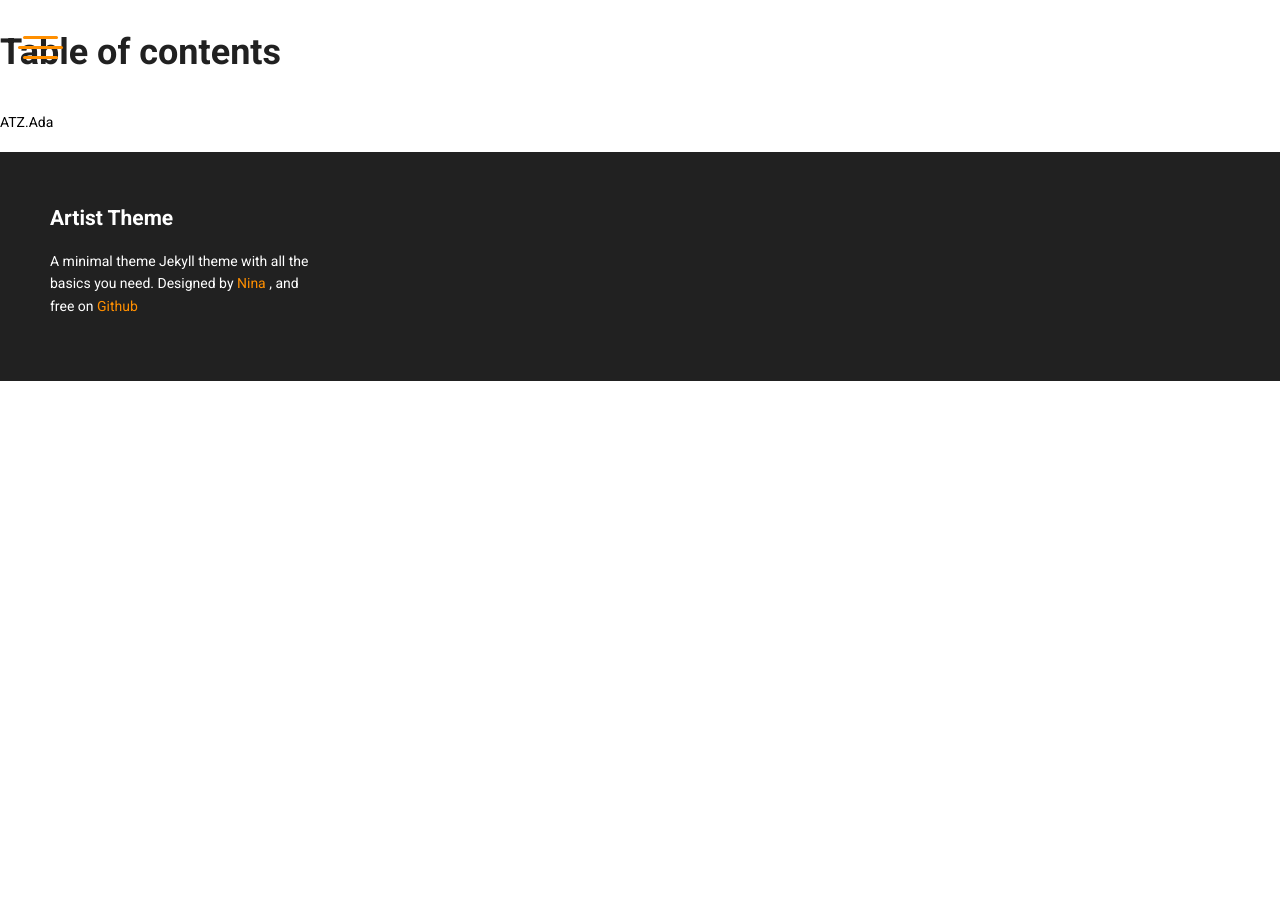
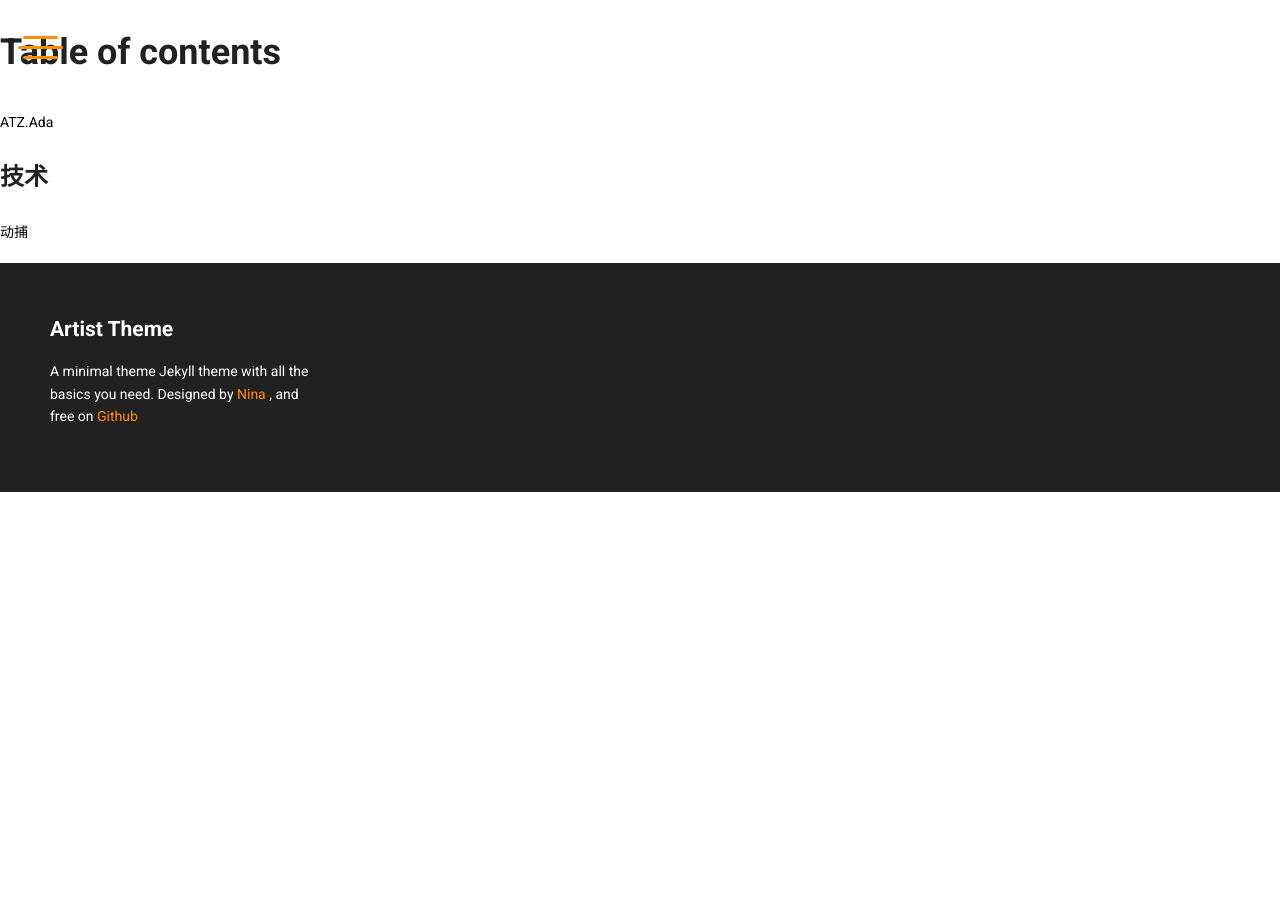
Before and after one commit to davkeor/davkeor.github.io, a Jekyll site: the page built from SUMMARY.md, in a window 1280 px wide. Built offline with Jekyll 4.4.1, drawn with Linux system fonts in a browser that asks for light colours; nearby versions of some CDN libraries; our own code applies the rules of GitHub Pages for plain Markdown files; Markdown is read by kramdown in place of the engine named in the settings.

Commit message:
GitBook: [master] 2 pages modified

```diff
--- a/SUMMARY.md
+++ b/SUMMARY.md
@@ -1,3 +1,7 @@
 # Table of contents
 
 * [ATZ.Ada](README.md)
+
+## 技术
+
+* [动捕](ji-shu/dong-bu.md)
```
Also changed, not shown: ji-shu/dong-bu.md (added, +1 -0 lines).
